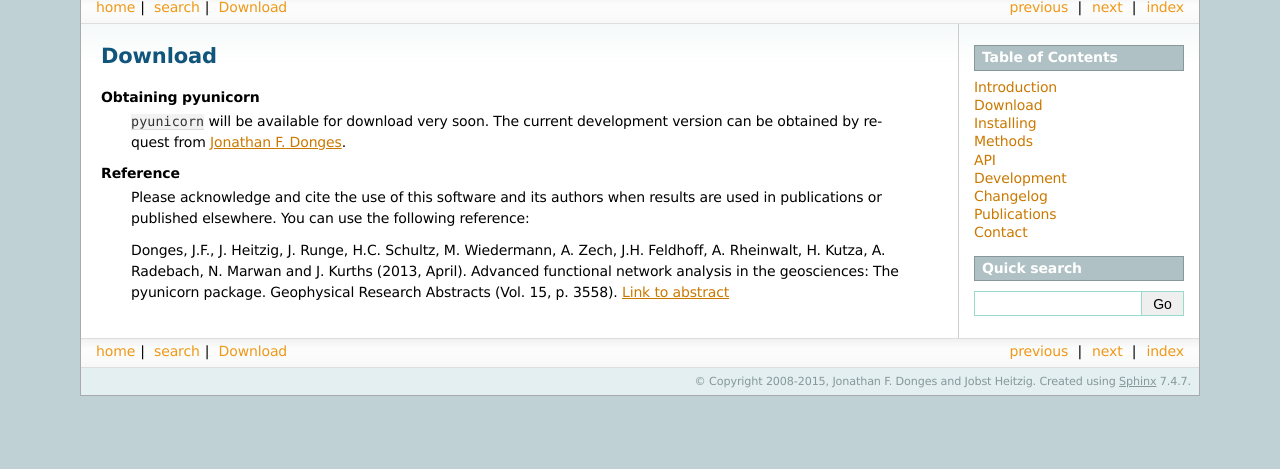
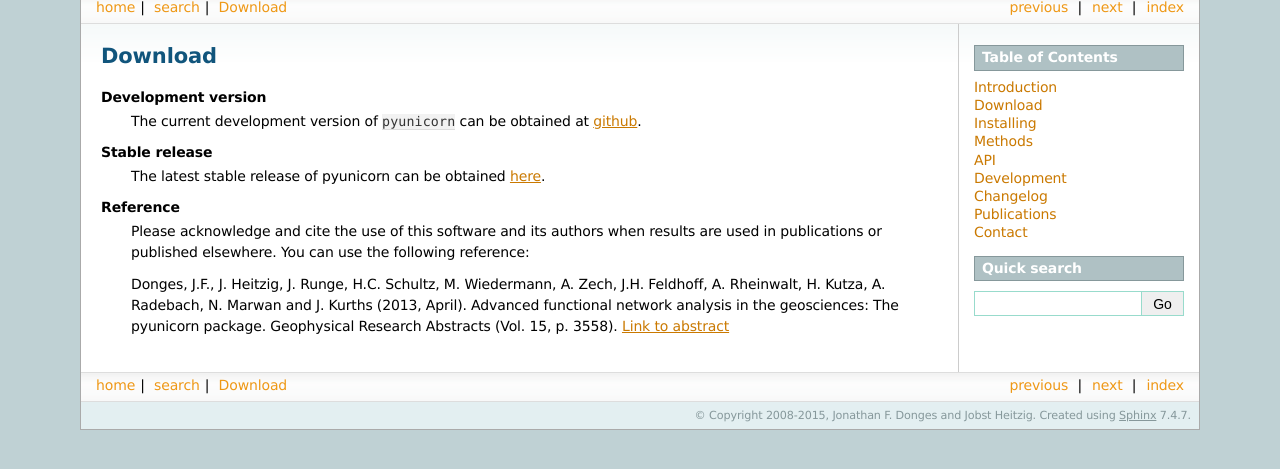
Before and after one commit to pik-copan/pyunicorn, a Sphinx documentation site: the page built from docs/source/download.rst, in a window 1280 px wide, cut to the strip 338-807 px from the top of the page. Built offline with Sphinx 7.4.7, drawn with Linux system fonts in a browser that asks for light colours; pages that are not in the unit, such as notebooks, are missing from menus.

Commit message:
Edit docs to include links to github and stable version download.

```diff
--- a/docs/source/download.rst
+++ b/docs/source/download.rst
@@ -3,10 +3,13 @@
 Download
 ########
 
-**Obtaining pyunicorn**
-    ``pyunicorn`` will be available for download very soon. The current
-    development version can be obtained by request from `Jonathan F. Donges
-    <donges@pik-potsdam.de>`_.
+**Development version**
+    The current development version of ``pyunicorn`` can be obtained at
+    `github <https://github.com/pik-copan/pyunicorn>`_.
+
+**Stable release**
+    The latest stable release of pyunicorn can be obtained
+    `here <http://www.pik-potsdam.de/~donges/pyunicorn/pyunicorn-0.4.1.tar.gz>`_.
 
 **Reference**
     Please acknowledge and cite the use of this software and its authors when
```
